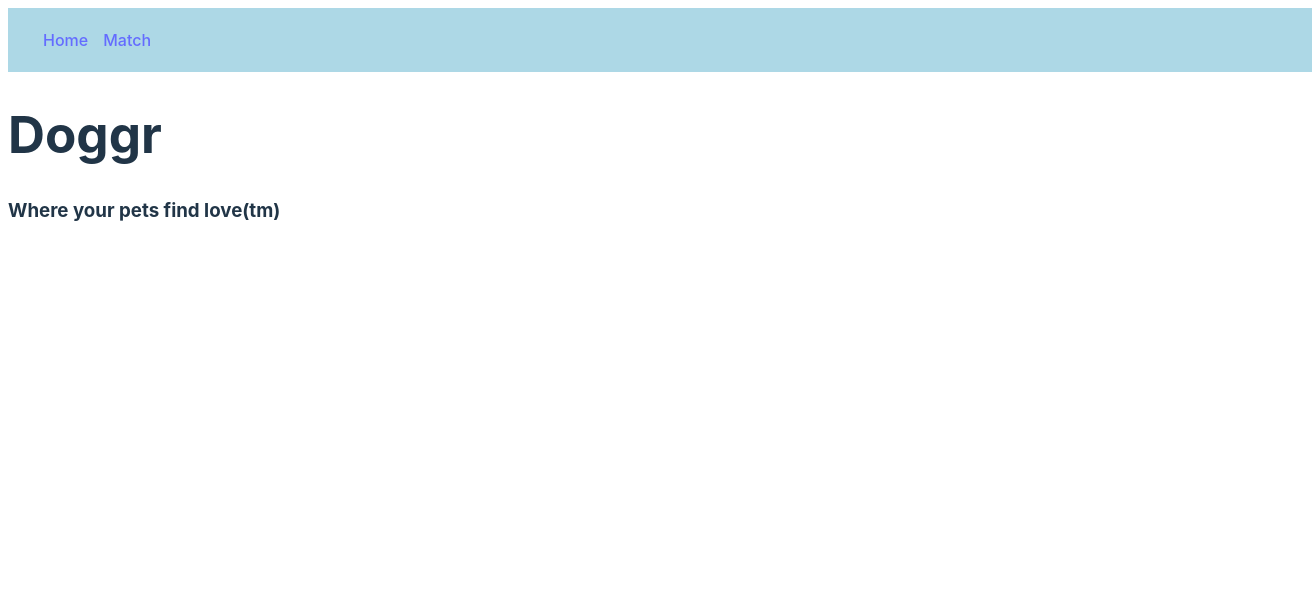
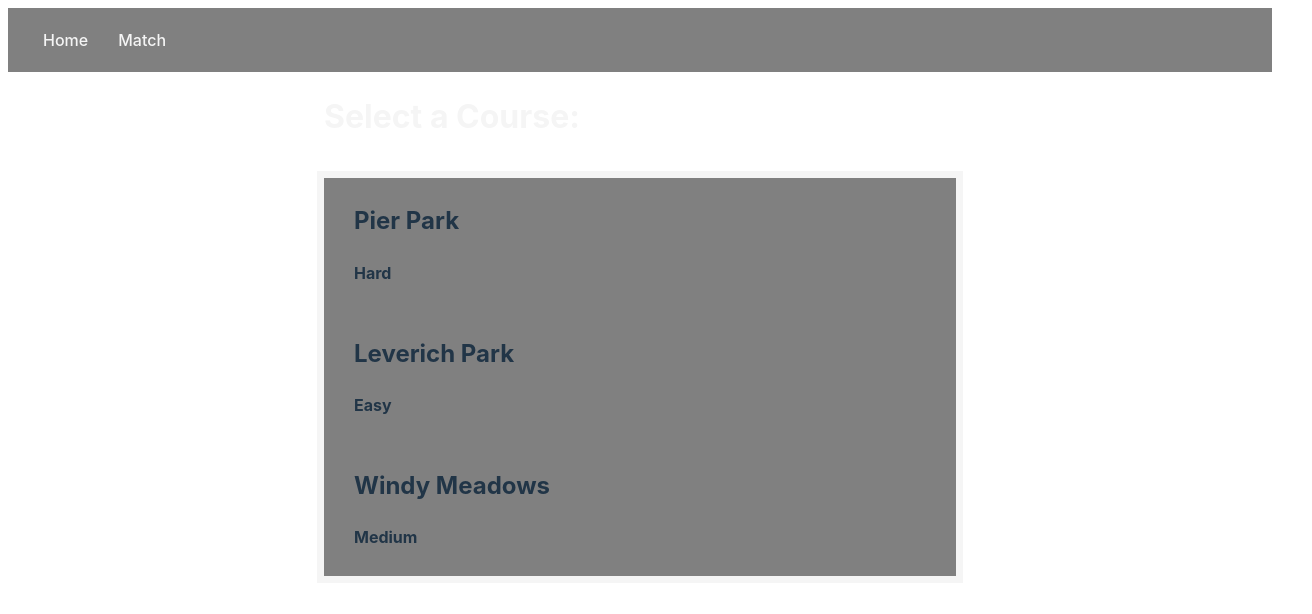
Before and after one commit to adamstag20/DiscGolf-Tracker, a React (Vite) app in the folder frontend/: page / in a window 1280 px wide. Shown: the top 614 px of the page, 1312 px wide, since content can reach past the window. Built offline with nearby package versions, Linux system fonts and the light colour scheme.

Commit message:
Started Home page where you can browse courses

```diff
--- a/frontend/src/App.tsx
+++ b/frontend/src/App.tsx
@@ -3,7 +3,7 @@ import { Link, Route, Routes, Router, BrowserRouter } from "react-router-dom";
 import { Home, Match } from './Components';
 import reactLogo from './assets/react.svg'
 import viteLogo from '/vite.svg'
-import './App.css'
+import './styles/App.css'
 
 function App() {
   const [count, setCount] = useState(0)
@@ -14,7 +14,7 @@ function App() {
         <nav>
           <div className="menu">
             <Link className="nav-item" to="/">Home</Link>
-            <Link className = "nav-itme" to="/match">Match</Link>
+            <Link className = "nav-item" to="/match">Match</Link>
           </div>
         </nav>
 
--- a/frontend/src/Components.tsx
+++ b/frontend/src/Components.tsx
@@ -1,3 +1,6 @@
+import { courses } from "./assets/Maps";
+import './styles/Course.css'
+
 export const Match = () => {
 	return(
 		<div>"MATCH PAGE"</div>
@@ -7,9 +10,19 @@ export const Match = () => {
 export const Home = () => {
 	return (
 		<div>
-			<Title />
-			<Subtitle />
+		<h1>Select a Course:</h1>
+		<div className="courseView">
+			{
+				courses.map( (course: {course_name: string, difficulty: string}) =>
+				<div className = "course" key={course.course_name}>
+					<h2> {course.course_name} </h2>
+					<h4> {course.difficulty} </h4>
 
+				</div>
+
+				)
+			}
+		</div>
 		</div>
 	);
 };
--- /dev/null
+++ b/frontend/src/assets/Maps.tsx
@@ -0,0 +1,17 @@
+export const courses = [
+    {
+        course_name: "Pier Park",
+        difficulty: "Hard",
+        holes: [3,3,3,3,3,3,3,3,3,3,3,3,3,3,3,3,3,3]
+    },
+    {
+        course_name: "Leverich Park",
+        difficulty: "Easy",
+        holes: [3,3,3,3,3,3,3,3,3,3,3,3,3,3,3,3,3,3]
+    },
+    {
+        course_name: "Windy Meadows",
+        difficulty: "Medium",
+        holes: [3,3,4,3,3,4,3,3,4,4,3,3,3,3,3,3,3,3]
+    }
+]
--- a/frontend/src/main.tsx
+++ b/frontend/src/main.tsx
@@ -1,7 +1,7 @@
 import React from 'react'
 import ReactDOM from 'react-dom/client'
 import App from './App.js'
-import './index.css'
+import './styles/index.css'
 
 ReactDOM.createRoot(document.getElementById('root') as HTMLElement).render(
   <React.StrictMode>
--- a/frontend/src/App.css
+++ b/frontend/src/styles/App.css
@@ -1,16 +1,15 @@
 
 .App {
-  position: relative;
   width: 100%;
   height: 100%;
 }
 .menu {
-  width: 100%;
   grid-template-columns: 2;
   padding : 20px;
-  background-color: lightblue;
+  background-color: gray;
 }
 
 .nav-item {
   padding: 15px;
+  color: whitesmoke;
 }
--- /dev/null
+++ b/frontend/src/styles/Course.css
@@ -0,0 +1,30 @@
+
+.courseView {
+    margin-top: 30px;
+    margin-left: auto;
+    margin-right: auto;
+    width: 50%;
+    background-color: #808080;
+    border-style: solid;
+    border-width: 7px;
+    border-color: whitesmoke;
+}
+h1 {
+    margin-left: auto;
+    margin-right: auto;
+    width: 50%;
+    color: whitesmoke;
+}
+h2 {
+    margin-bottom: 0px;
+}
+
+.course {
+    margin: 0px;
+    padding: 5px 0px 5px 30px;
+}
+.course:hover {
+    background-color: rgb(216, 210, 17);
+    color:black;
+    cursor: pointer
+}
--- a/frontend/src/index.css
+++ b/frontend/src/styles/index.css
@@ -20,32 +20,9 @@ a {
   text-decoration: inherit;
 }
 a:hover {
-  color: #535bf2;
+  color: rgb(216, 210, 17);
 }
 
-h1 {
-  font-size: 3.2em;
-  line-height: 1.1;
-}
-
-button {
-  border-radius: 8px;
-  border: 1px solid transparent;
-  padding: 0.6em 1.2em;
-  font-size: 1em;
-  font-weight: 500;
-  font-family: inherit;
-  background-color: #1a1a1a;
-  cursor: pointer;
-  transition: border-color 0.25s;
-}
-button:hover {
-  border-color: #646cff;
-}
-button:focus,
-button:focus-visible {
-  outline: 4px auto -webkit-focus-ring-color;
-}
 
 @media (prefers-color-scheme: light) {
   :root {
@@ -53,7 +30,7 @@ button:focus-visible {
     background-color: #ffffff;
   }
   a:hover {
-    color: #747bff;
+    color: rgb(216, 210, 17);
   }
   button {
     background-color: #f9f9f9;
```
